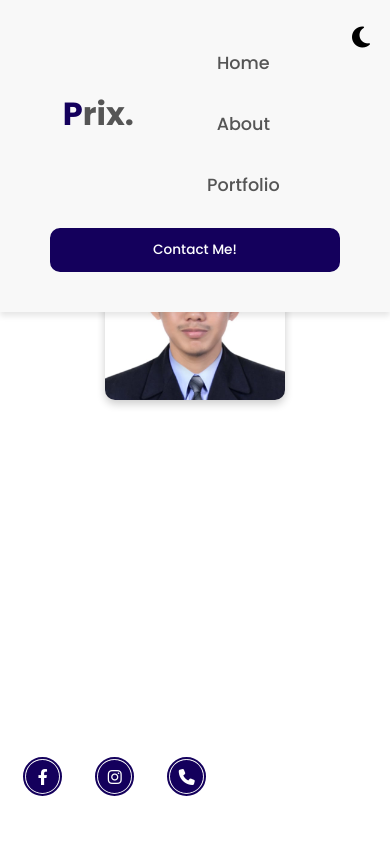
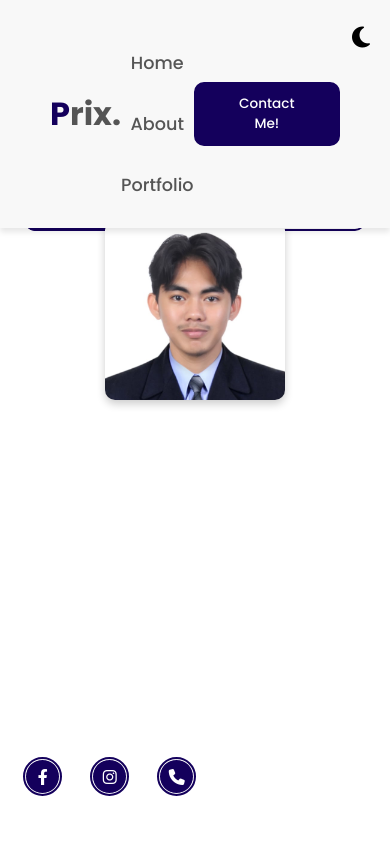
Before and after one commit to Angel032904/Portfolio, a plain HTML site: page index.html in a window 390 px wide. Shown: the top 844 px of the page. Drawn offline with nearby package versions, Linux system fonts and the light colour scheme.

Commit message:
style.css

```diff
--- a/style.css
+++ b/style.css
@@ -894,7 +894,6 @@ p {
         height: auto;
         display: flex;
         justify-content: space-between;
-        flex-wrap: wrap;
         flex-direction: row;
     }
 
@@ -939,7 +938,7 @@ p {
         margin-top: 10px;
         display: flex;
         justify-content: center;
-        gap: 15px;
+        gap: 10px;
     }
 
     .social-icons a {
```
